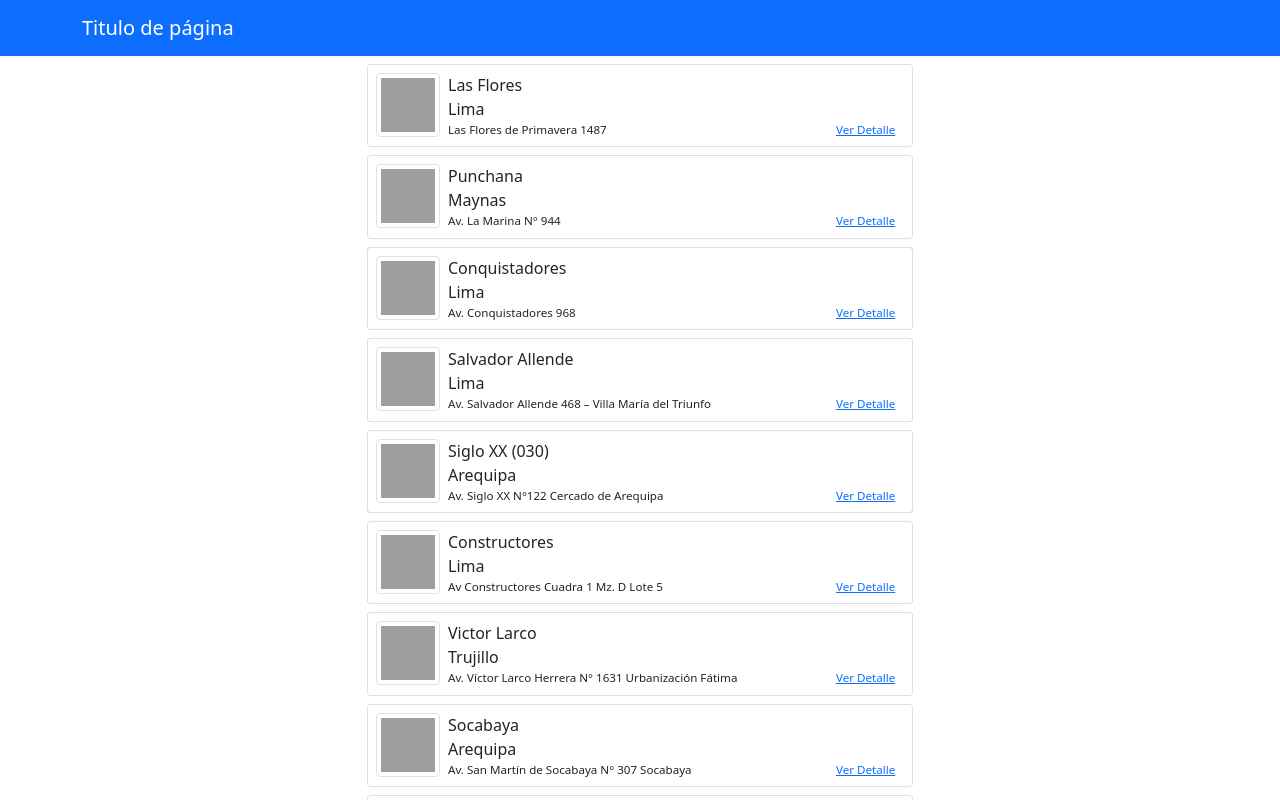
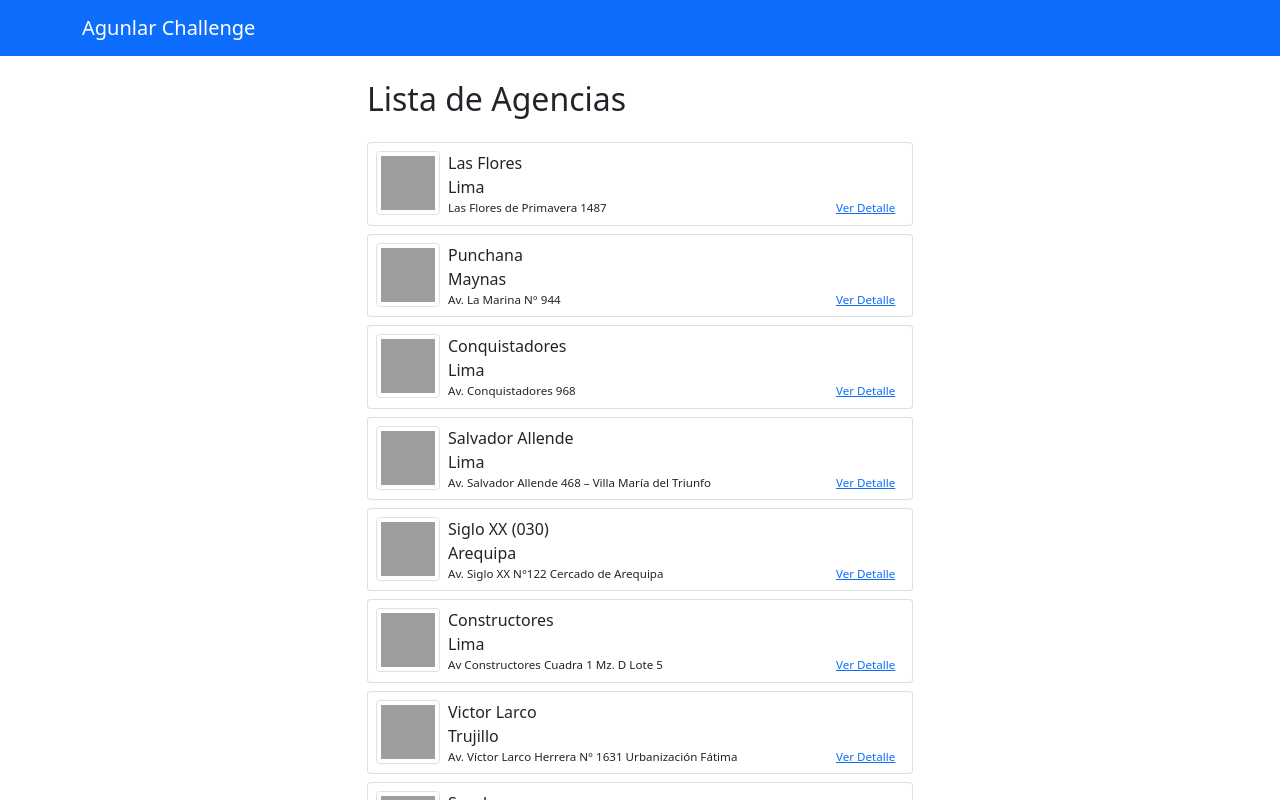
Before and after one commit to ArnoldLC/angular-challenge, an Angular app: page /agency in a window 1280 px wide. Shown: the top 800 px of the page. Built offline with nearby package versions, Linux system fonts and the light colour scheme; grey boxes are pictures that could not be loaded.

Commit message:
Agregando loading de página y cabeceras a vista de agencias y detalle de agencia

```diff
--- a/src/app/agency-detail/agency-detail.component.html
+++ b/src/app/agency-detail/agency-detail.component.html
@@ -1,4 +1,9 @@
 <div class="container">
+  <div class="row">
+    <div class="col col-lg-6 mx-auto">
+      <h2 class="mb-4">Detalle de Agencia</h2>
+    </div>
+  </div>
   <div class="row">
     <div class="col col-lg-6 mx-auto">
       <form class="row" action="" [formGroup]="agency" (ngSubmit)="onSubmit()">
--- a/src/app/agency-list/agency-list.component.html
+++ b/src/app/agency-list/agency-list.component.html
@@ -1,10 +1,9 @@
-<div class="loading-wrapper" *ngIf="loading">
-  <div class="loading-image">
-    <img src="/assets/bcp-logo.png" alt="Banco de Crédito del Perú" class="img-fluid">
+<div class="container">
+  <div class="row">
+    <div class="col col-lg-6 mx-auto">
+      <h2 class="mb-4">Lista de Agencias</h2>
+    </div>
   </div>
-</div>
-
-<div class="container" *ngIf="!loading">
   <div class="row" *ngFor="let agency of agencies">
     <div class="col col-lg-6 mx-auto">
       <app-agency [agency]="agency"></app-agency>
--- a/src/app/agency-list/agency-list.component.ts
+++ b/src/app/agency-list/agency-list.component.ts
@@ -15,10 +15,10 @@ export class AgencyListComponent implements OnInit {
    }
 
   ngOnInit(): void {
-    setTimeout(() => {
+    // setTimeout(() => {
       this.fetchAgencies()
-      this.loading = false
-    }, 2000)
+    //   this.loading = false
+    // }, 2000)
   }
 
   agencies: Array<Agency> | undefined
--- a/src/app/app.component.html
+++ b/src/app/app.component.html
@@ -1,6 +1,6 @@
-<nav class="navbar navbar-expand-lg navbar-dark bg-primary mb-2">
+<nav class="navbar navbar-expand-lg navbar-dark bg-primary mb-4">
   <div class="container">
-    <a class="navbar-brand" href="#">Titulo de página</a>
+    <a class="navbar-brand" href="/">Agunlar Challenge</a>
   </div>
 </nav>
 
--- a/src/index.html
+++ b/src/index.html
@@ -8,6 +8,18 @@
   <link rel="icon" type="image/x-icon" href="favicon.ico">
 </head>
 <body>
-  <app-root></app-root>
+  <div class="loading-wrapper" id="loading-wrapper">
+    <div class="loading-image">
+      <img src="/assets/bcp-logo.png" alt="Banco de Crédito del Perú" class="img-fluid">
+    </div>
+  </div>
+  <app-root>
+  </app-root>
 </body>
 </html>
+<script>
+  let loading = document.getElementById('loading-wrapper')
+  setTimeout(() => {
+      loading.style.display = "none"
+    }, 2000)
+</script>
--- a/src/styles.scss
+++ b/src/styles.scss
@@ -1 +1,35 @@
 /* You can add global styles to this file, and also import other style files */
+.loading-wrapper {
+  height: 100vh;
+  width: 100vw;
+  display: flex;
+  justify-content: center;
+  align-items: center;
+  position: fixed;
+  top: 0;
+  left: 0;
+  z-index: 10;
+  background: #fff;
+
+  & .loading-image {
+    max-width: 320px;
+    margin: 0 auto;
+    animation: load 2s infinite;
+  }
+
+  &.hide {
+    opacity: 0;
+  }
+}
+
+@keyframes load {
+  0% {
+    transform: scale(.8);
+  }
+  30% {
+    transform: scale(.6);
+  }
+  100% {
+    transform: scale(1);
+  }
+}
```
